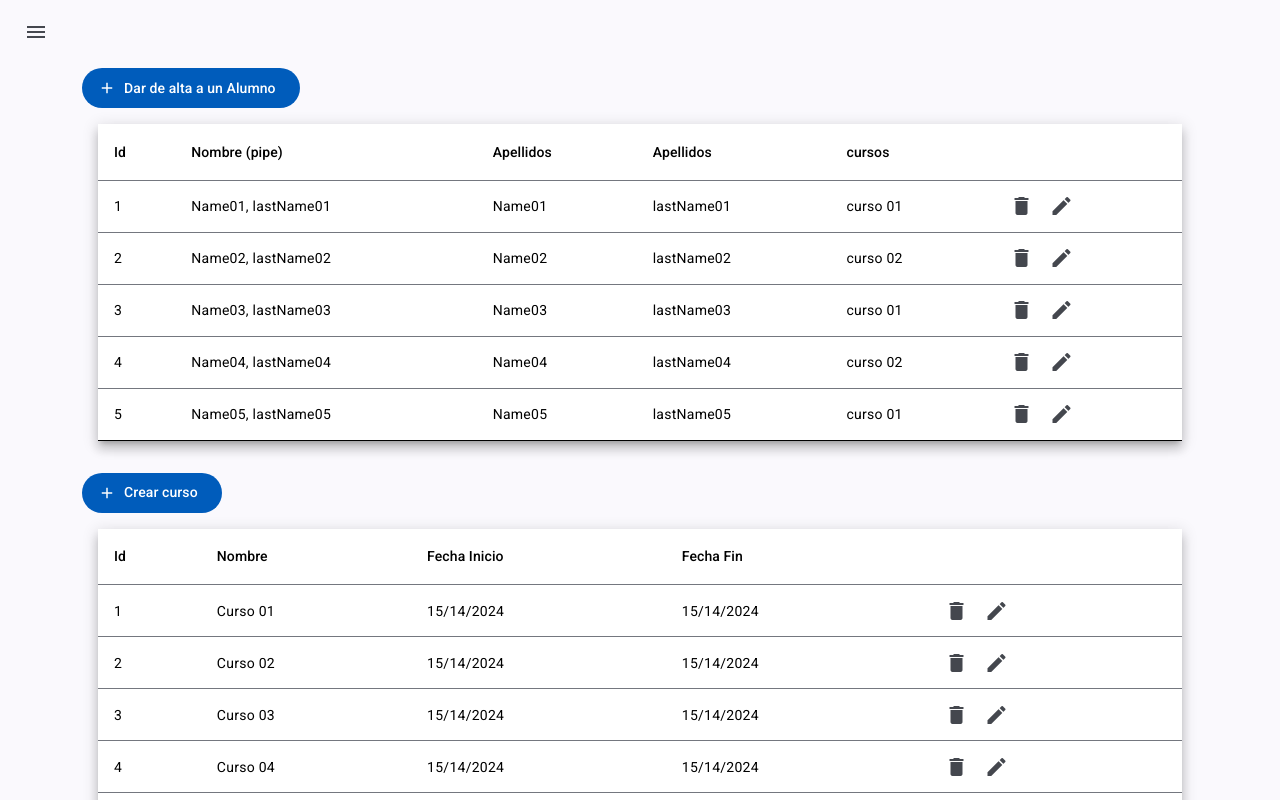
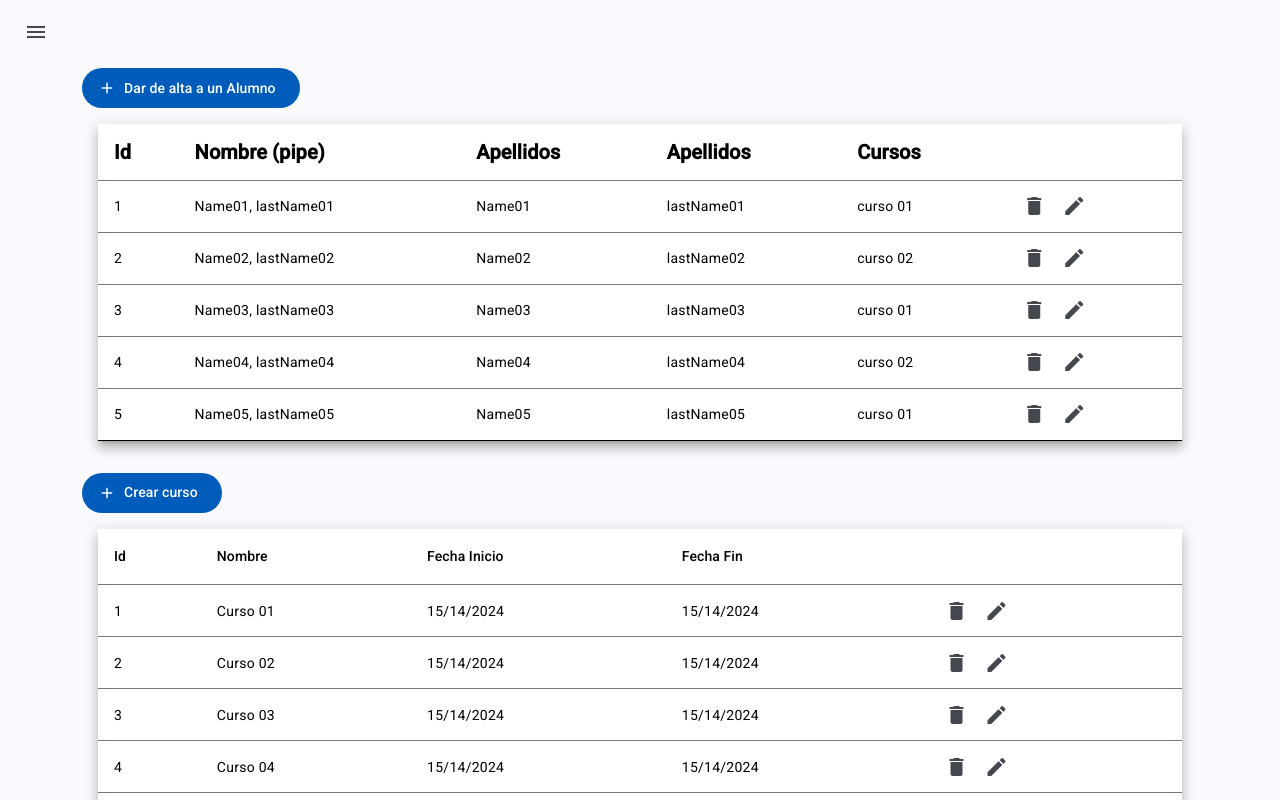
Before and after one commit to hiw4n/PF-Villarrubia, an Angular app: page / in a window 1280 px wide. Built offline with nearby package versions, Linux system fonts and the light colour scheme.

Commit message:
directiva

```diff
--- a/src/app/features/dashboard/students/students.component.html
+++ b/src/app/features/dashboard/students/students.component.html
@@ -16,25 +16,25 @@
 
     <!-- id Column -->
     <ng-container matColumnDef="id">
-      <th mat-header-cell *matHeaderCellDef> Id </th>
+      <th mat-header-cell *matHeaderCellDef appResaltado> Id </th>
       <td mat-cell *matCellDef="let element"> {{element.id}} </td>
     </ng-container>
 
     <!-- Name Column -->
     <ng-container matColumnDef="nameLastname">
-      <th mat-header-cell *matHeaderCellDef> Nombre (pipe)</th>
+      <th mat-header-cell *matHeaderCellDef appResaltado> Nombre (pipe)</th>
       <td mat-cell *matCellDef="let element"> {{ element.lastName | studenNameLastname: element.name}}</td>
     </ng-container>
 
     <!-- LastName Column -->
     <ng-container matColumnDef="name">
-      <th mat-header-cell *matHeaderCellDef> Apellidos </th>
+      <th mat-header-cell *matHeaderCellDef appResaltado> Apellidos </th>
       <td mat-cell *matCellDef="let element"> {{ element.name }} </td>
     </ng-container>
 
     <!-- LastName Column -->
     <ng-container matColumnDef="lastName">
-      <th mat-header-cell *matHeaderCellDef> Apellidos </th>
+      <th mat-header-cell *matHeaderCellDef appResaltado> Apellidos </th>
       <td mat-cell *matCellDef="let element"> {{ element.lastName }} </td>
     </ng-container>
 
@@ -43,7 +43,7 @@
 
     <!-- Courses Column -->
     <ng-container matColumnDef="courses">
-      <th mat-header-cell *matHeaderCellDef> cursos</th>
+      <th mat-header-cell *matHeaderCellDef appResaltado> Cursos</th>
       <td mat-cell *matCellDef="let element"> {{ element.courses }} </td>
     </ng-container>
 
--- a/src/app/shared/directives/resaltado.directive.ts
+++ b/src/app/shared/directives/resaltado.directive.ts
@@ -1,10 +1,11 @@
-import { Directive } from '@angular/core';
+import { Directive, ElementRef } from '@angular/core';
 
 @Directive({
-  selector: '[appResaltado]'
+  selector: '[appResaltado]',
 })
 export class ResaltadoDirective {
-
-  constructor() { }
-
+  constructor(private eRef: ElementRef) {
+    this.eRef.nativeElement.style.fontSize = '20px';
+    this.eRef.nativeElement.style.fontWeight = '700';
+  }
 }
```
